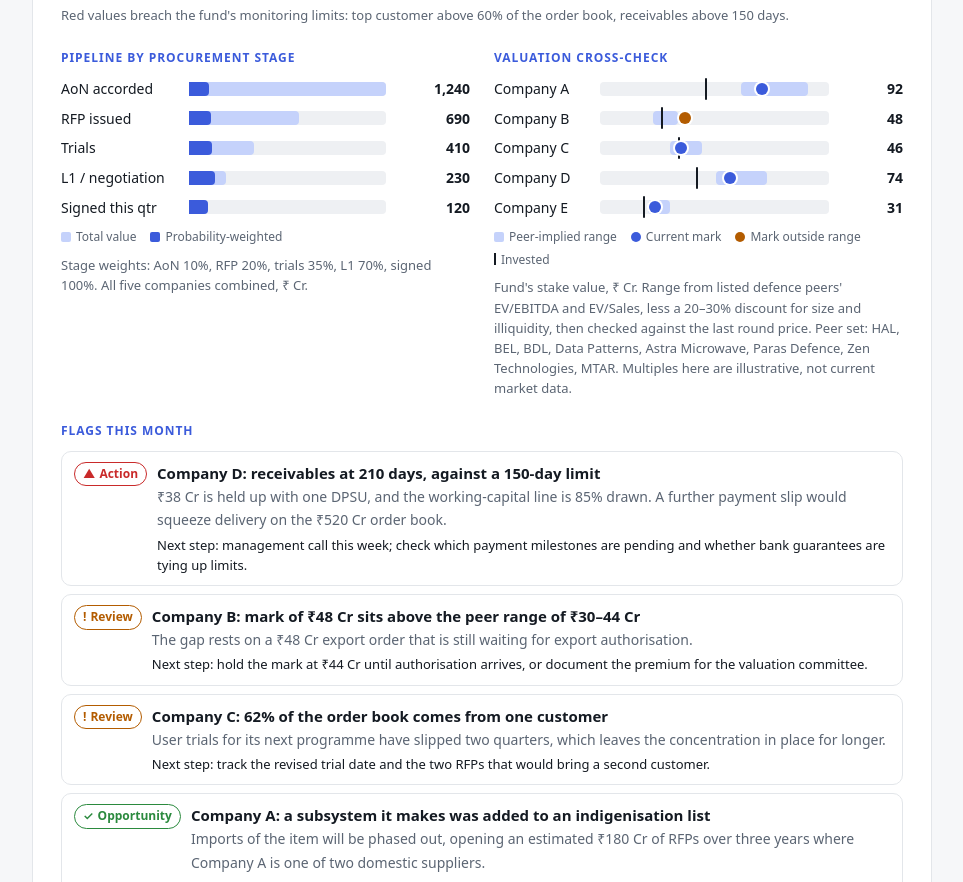
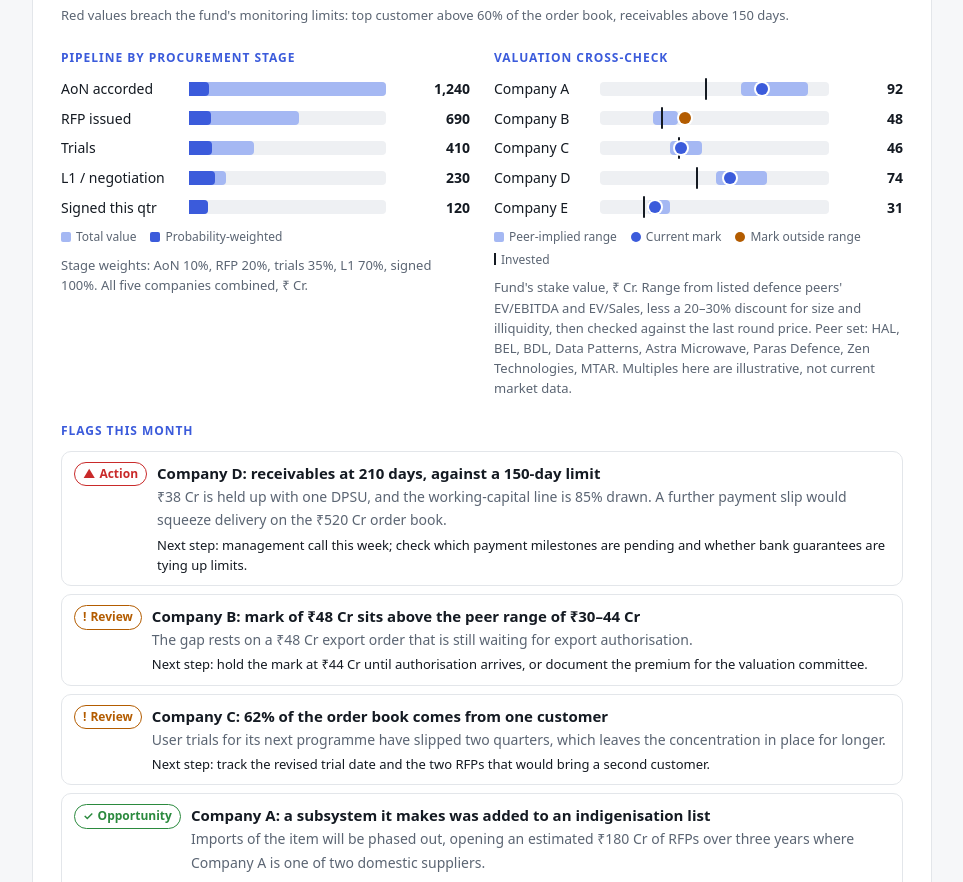
Before and after one commit to shubhamsinha1107/shubhamsinha1107.github.io, a plain HTML site: page samples/calculus/index.html in a window 1280 px wide. Shown: the part 997-1879 px from the top of the page, without its empty margins (158-1121 px from the left). Drawn offline with Linux system fonts and the light colour scheme.

Commit message:
Calculus sample: stronger range colour

```diff
--- a/samples/calculus/index.html
+++ b/samples/calculus/index.html
@@ -7,7 +7,7 @@
 <title>Defence Portfolio Monitor</title>
 <meta name="description" content="How I would run portfolio monitoring for a defence-focused fund: an illustrative monthly monitor with synthetic data, prepared by Shubham Sinha for the Calculus Defence Fund team.">
 <style>
-:root{--bg:#f6f7f9;--page:#fff;--border:#e3e6ea;--text:#141a22;--muted:#5b6573;--faint:#8a93a0;--accent:#3b5bdb;--accent-soft:#dbe4ff;--band:#c5d2fb;--track:#eef0f3;--good:#2b8a3e;--warn:#b35c00;--crit:#c92a2a;}
+:root{--bg:#f6f7f9;--page:#fff;--border:#e3e6ea;--text:#141a22;--muted:#5b6573;--faint:#8a93a0;--accent:#3b5bdb;--accent-soft:#dbe4ff;--band:#a5b8f3;--track:#eef0f3;--good:#2b8a3e;--warn:#b35c00;--crit:#c92a2a;}
 @media (prefers-color-scheme:dark){:root:not([data-theme="light"]){--bg:#0d1117;--page:#151b23;--border:#2a323d;--text:#e8ecf1;--muted:#a3adba;--faint:#7c8693;--accent:#7b93f0;--accent-soft:#26314f;--band:#34437a;--track:#222a35;--good:#57c26b;--warn:#f0a040;--crit:#ff6b6b;}}
 :root[data-theme="dark"]{--bg:#0d1117;--page:#151b23;--border:#2a323d;--text:#e8ecf1;--muted:#a3adba;--faint:#7c8693;--accent:#7b93f0;--accent-soft:#26314f;--band:#34437a;--track:#222a35;--good:#57c26b;--warn:#f0a040;--crit:#ff6b6b;}
 *{box-sizing:border-box}
```
